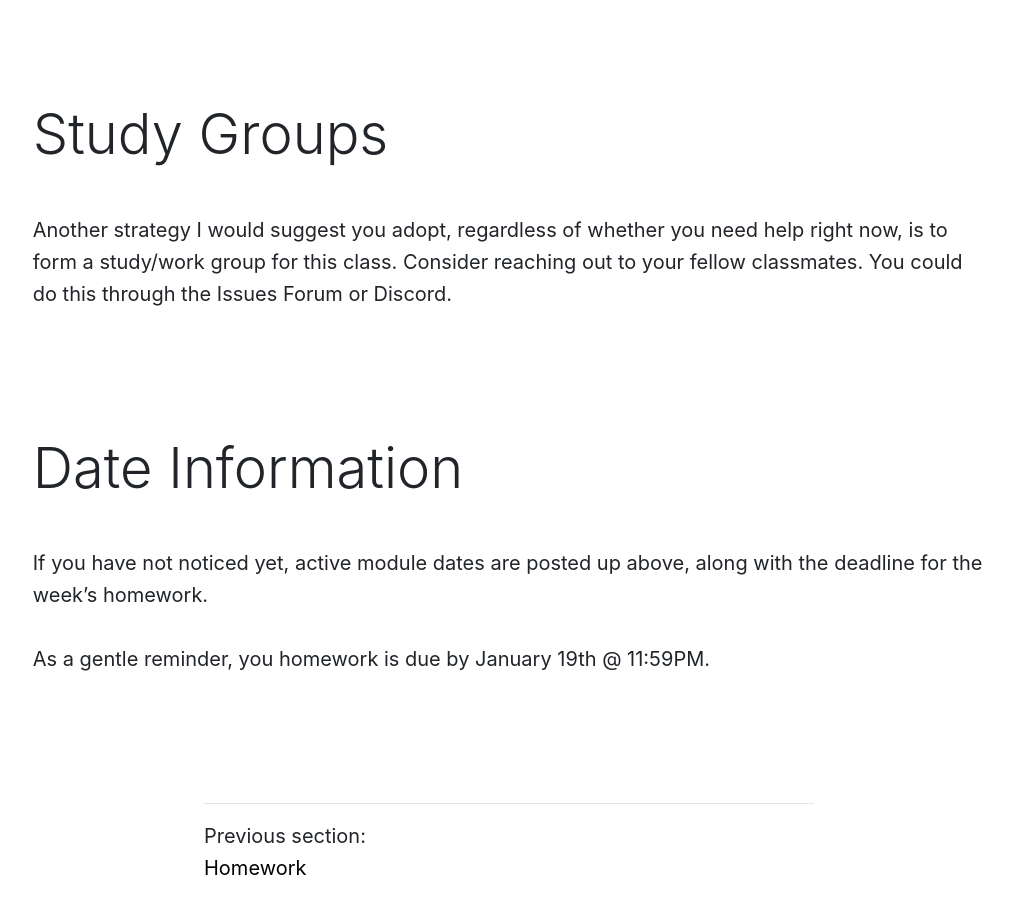
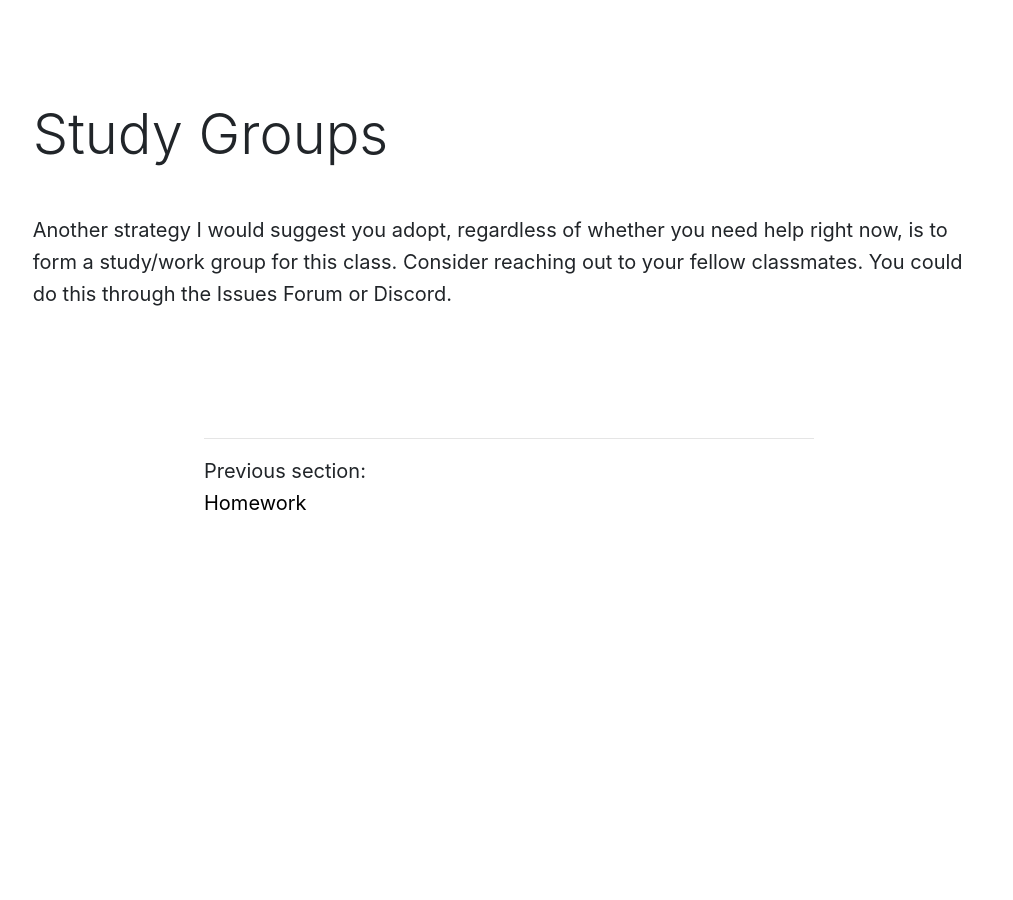
Before and after one commit to Montana-Media-Arts/220-creative-coding2-Spring2022, a Jekyll site: the page built from modules/week-1/_posts/2017-12-30-conclusions.md, in a window 1280 px wide and 900 px high, scrolled down 737 px. Shown: the whole window, without its empty margins (131-1144 px from the left). Built offline with Jekyll 4.4.1, drawn with Linux system fonts in a browser that asks for light colours; nearby versions of some CDN libraries; comment, search, counter and statistics services are not loaded; after the commit the page ends 1272 px from its top, so only the background shows below that.

Commit message:
Update 2017-12-30-conclusions.md

```diff
--- a/modules/week-1/_posts/2017-12-30-conclusions.md
+++ b/modules/week-1/_posts/2017-12-30-conclusions.md
@@ -7,14 +7,8 @@ module: 1
 
 That is it for Week 1. I hope you are excited for this course and everything we are going to learn this semester.
 
-Remember, if you need help, you should try using the course ["Issues Forum" hosted on GitHub](https://github.com/Montana-Media-Arts/220_CreativeCoding2-Spring2021-Samples/issues).
+Remember, if you need help, you should try using the course ["Issues Forum" hosted on GitHub](https://github.com/Montana-Media-Arts/220_CreativeCoding2-Spring2022-Samples/issues).
 
 ## Study Groups
 
 Another strategy I would suggest you adopt, regardless of whether you need help right now, is to form a study/work group for this class. Consider reaching out to your fellow classmates. You could do this through the Issues Forum or Discord.
-
-## Date Information
-
-If you have not noticed yet, active module dates are posted up above, along with the deadline for the week's homework.
-
-As a gentle reminder, you homework is due by {{ site.data.dates[1][1] }}.
```
